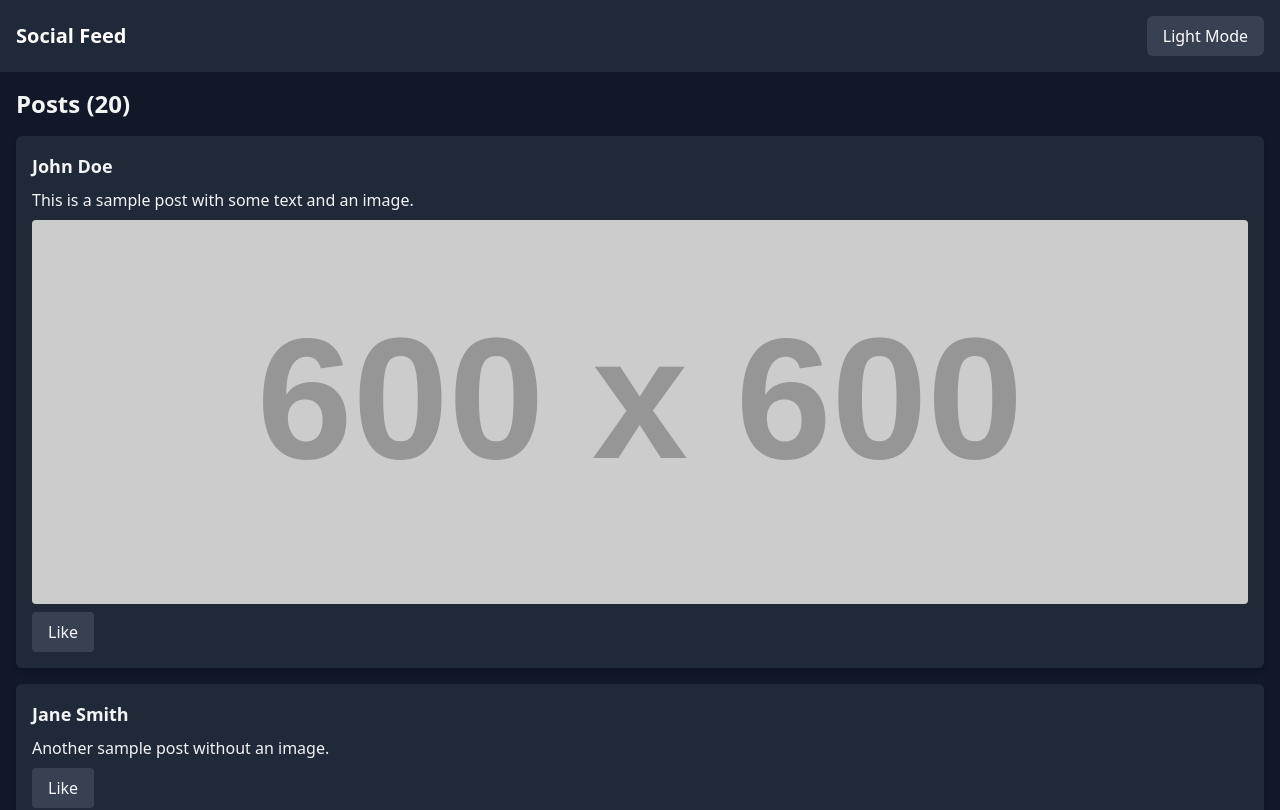
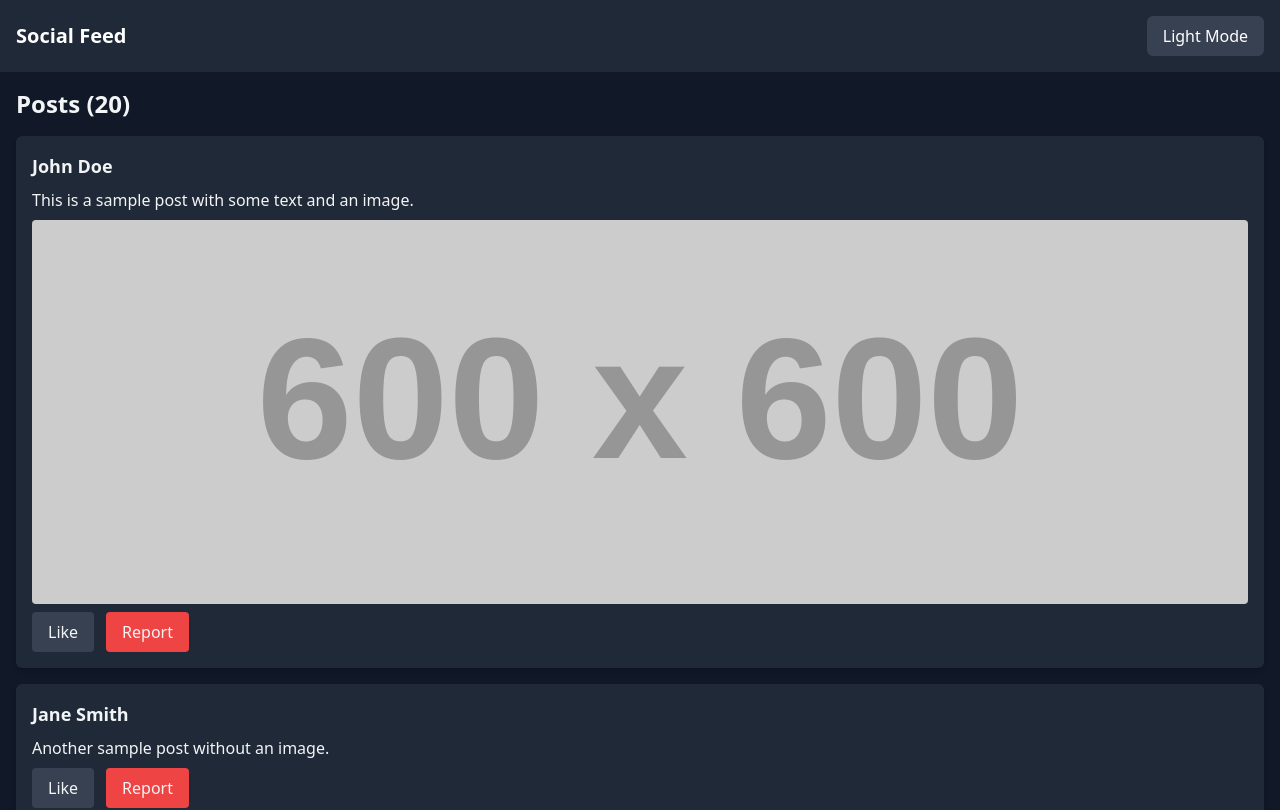
Before and after one commit to saeidj69/frontend-interview-task, a React (Vite) app: page / in a window 1280 px wide. Shown: the top 810 px of the page. Built offline with nearby package versions, Linux system fonts and the light colour scheme.

Commit message:
feat: add reusable modal component

```diff
--- a/src/components/Feed.tsx
+++ b/src/components/Feed.tsx
@@ -1,4 +1,5 @@
 import useStore from "../store/useStore";
+import ReportPostModal from "./modals/ReportPostModal";
 import PostCard from "./PostCard";
 interface FeedProps {
   onlyLikedItems?: boolean;
@@ -12,8 +13,11 @@ const Feed = (props: FeedProps) => {
 
   // Issues: There are some unnecessary effects across the projects. Identify and remove them as it does not affect the functionality of the project.
 
+  const reportModal = useStore((state) => state.reportModal);
+
   return (
     <div className="container mx-auto p-4">
+      <ReportPostModal isOpen={!!reportModal} />
       <h1 className="text-2xl font-bold mb-4">
         {onlyLikedItems ? "Liked" : ""} Posts ({postCount})
       </h1>{" "}
--- /dev/null
+++ b/src/components/Modal.tsx
@@ -0,0 +1,42 @@
+import React, { ReactNode } from "react";
+
+interface ModalProps {
+  isOpen: boolean;
+  onClose?: () => void;
+  title?: string;
+  children: ReactNode;
+}
+
+const Modal: React.FC<ModalProps> = ({ isOpen, onClose, title, children }) => {
+  if (!isOpen) return null;
+
+  const handleOverlayClick = (e: React.MouseEvent<HTMLDivElement>) => {
+    if (e.target === e.currentTarget) {
+      if (onClose) {
+        onClose();
+      }
+    }
+  };
+
+  return (
+    <div
+      className="fixed inset-0 bg-gray-800 bg-opacity-50 flex justify-center items-center z-50"
+      onClick={handleOverlayClick}
+    >
+      <div className="bg-white w-full max-w-md rounded-lg shadow-lg p-4">
+        <div className="flex justify-between items-center pb-3 border-b border-gray-200">
+          {title && <h2 className="text-xl font-semibold">{title}</h2>}
+          <button
+            onClick={onClose}
+            className="text-gray-500 hover:text-gray-700"
+          >
+            &times;
+          </button>
+        </div>
+
+        <div className="py-4">{children}</div>
+      </div>
+    </div>
+  );
+};
+export default Modal;
--- a/src/components/PostCard.tsx
+++ b/src/components/PostCard.tsx
@@ -17,6 +17,7 @@ const PostCard: React.FC<PostCardProps> = ({
   liked,
 }) => {
   const toggleLike = useStore((state) => state.toggleLike);
+  const toggleReport = useStore((state) => state.toggleReportModal);
 
   return (
     <div className="bg-white dark:bg-gray-800 rounded-md shadow-md p-4 mb-4">
@@ -29,14 +30,22 @@ const PostCard: React.FC<PostCardProps> = ({
           className="w-full h-96 object-cover mb-2 rounded"
         />
       )}
+      <div className="flex gap-3">
         <button
           onClick={() => toggleLike(id)}
           className={`px-4 py-2 rounded ${
-          liked ? "bg-red-500 text-white" : "bg-gray-200 dark:bg-gray-700"
+            liked ? "bg-blue-500 text-white" : "bg-gray-200 dark:bg-gray-700"
           }`}
         >
           {liked ? "Unlike" : "Like"}
         </button>
+        <button
+          onClick={() => toggleReport({ id: author })}
+          className={`px-4 py-2 rounded bg-red-500`}
+        >
+          Report
+        </button>
+      </div>
     </div>
   );
 };
--- /dev/null
+++ b/src/components/modals/ReportPostModal.tsx
@@ -0,0 +1,18 @@
+import useStore from "../../store/useStore";
+import Modal from "../Modal";
+
+interface ReprotPostModalProps {
+  isOpen: boolean;
+}
+
+const ReportPostModal = ({ isOpen }: ReprotPostModalProps) => {
+  const toggleReport = useStore((state) => state.toggleReportModal);
+
+  return (
+    <Modal isOpen={isOpen} onClose={() => toggleReport(undefined)}>
+      <div>hello there</div>
+    </Modal>
+  );
+};
+
+export default ReportPostModal;
--- a/src/store/useStore.ts
+++ b/src/store/useStore.ts
@@ -1,4 +1,3 @@
-// src/store/useStore.ts
 import { create } from "zustand";
 import { createJSONStorage, persist } from "zustand/middleware";
 export interface Post {
@@ -9,9 +8,15 @@ export interface Post {
   liked: boolean;
 }
 
+export interface Report {
+  id: string;
+}
+
 interface StoreState {
   posts: Post[];
   toggleLike: (id: number) => void;
+  reportModal?: Report;
+  toggleReportModal: (report?: Report) => void;
 }
 
 const defaultPosts: Post[] = [
@@ -161,6 +166,7 @@ const useStore = create<StoreState>()(
   persist(
     (set) => ({
       posts: defaultPosts,
+      reportModal: undefined,
       toggleLike: (id: number) =>
         set((state) => {
           const updatedPosts = state.posts.map((post) =>
@@ -168,6 +174,7 @@ const useStore = create<StoreState>()(
           );
           return { posts: updatedPosts };
         }),
+      toggleReportModal: (report?: Report) => set({ reportModal: report }),
     }),
     {
       name: "posts-storage",
```
Lines whose indentation alone changed are shown as unchanged.
